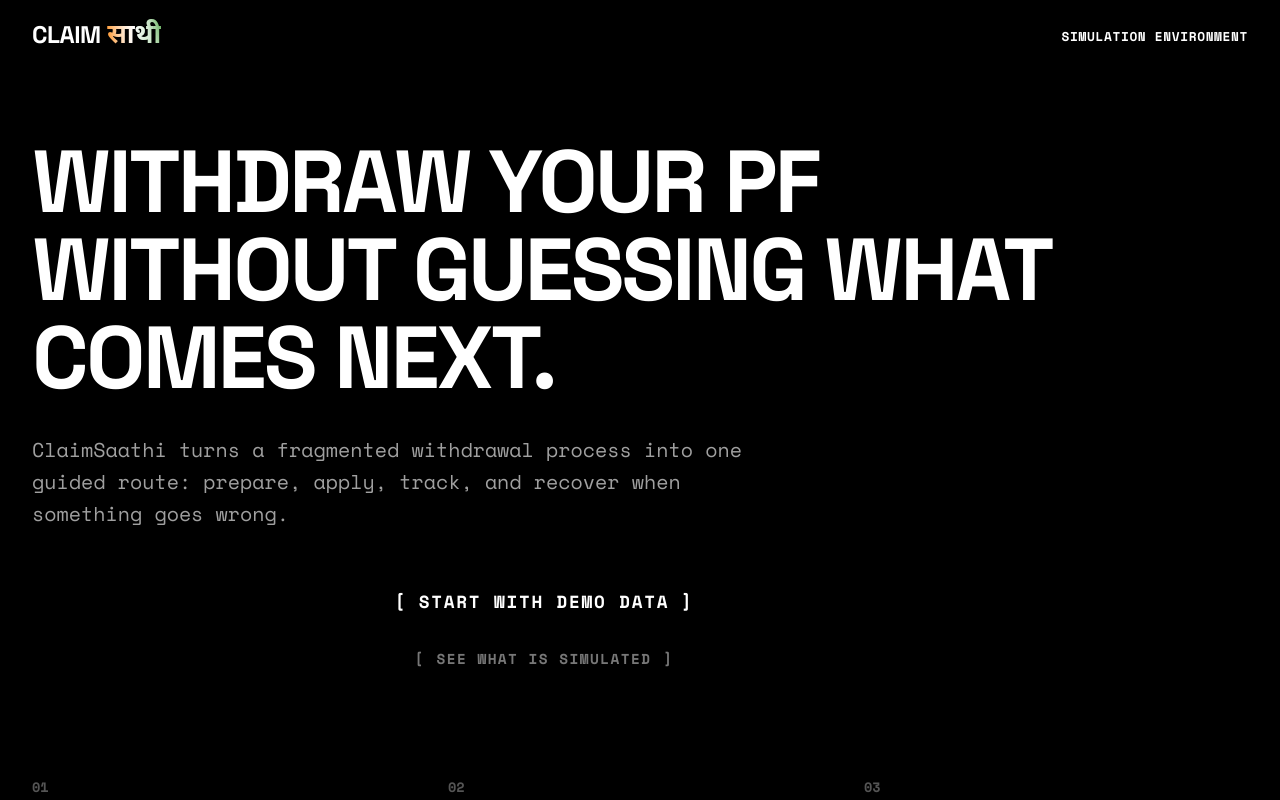
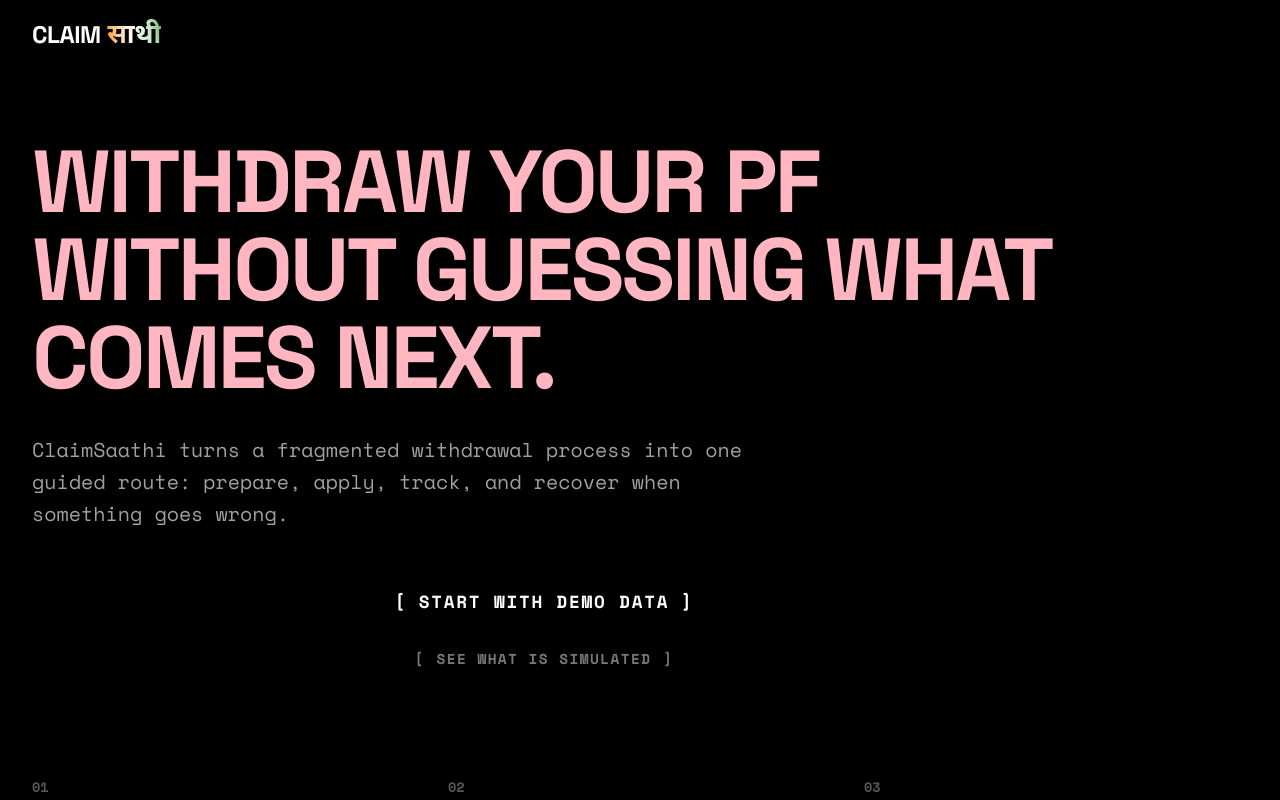
Before and after one commit to yadavayush834/claimsaathi, a Next.js app: page / in a window 1280 px wide. Shown: the top 800 px of the page. Built offline with nearby package versions, Linux system fonts and the light colour scheme.

Commit message:
Phase 03: Remove simulation tag and change hero title color to lightpink

```diff
--- a/src/app/page.module.css
+++ b/src/app/page.module.css
@@ -15,7 +15,7 @@
 
 .heroTitle {
   margin: 0;
-  color: var(--color-fg);
+  color: lightpink;
   font-family: var(--font-display), "Space Grotesk", sans-serif;
   font-size: clamp(3rem, 2.5rem + 4vw, 5.5rem);
   font-weight: 900;
--- a/src/components/layout/app-shell.tsx
+++ b/src/components/layout/app-shell.tsx
@@ -20,7 +20,6 @@
           <span className={styles.brandEn}>CLAIM</span>
           <span className={styles.brandHi}>साथी</span>
         </Link>
-        <span className={styles.environmentTag}>SIMULATION ENVIRONMENT</span>
       </header>
 
       <div className={styles.frame}>
```
